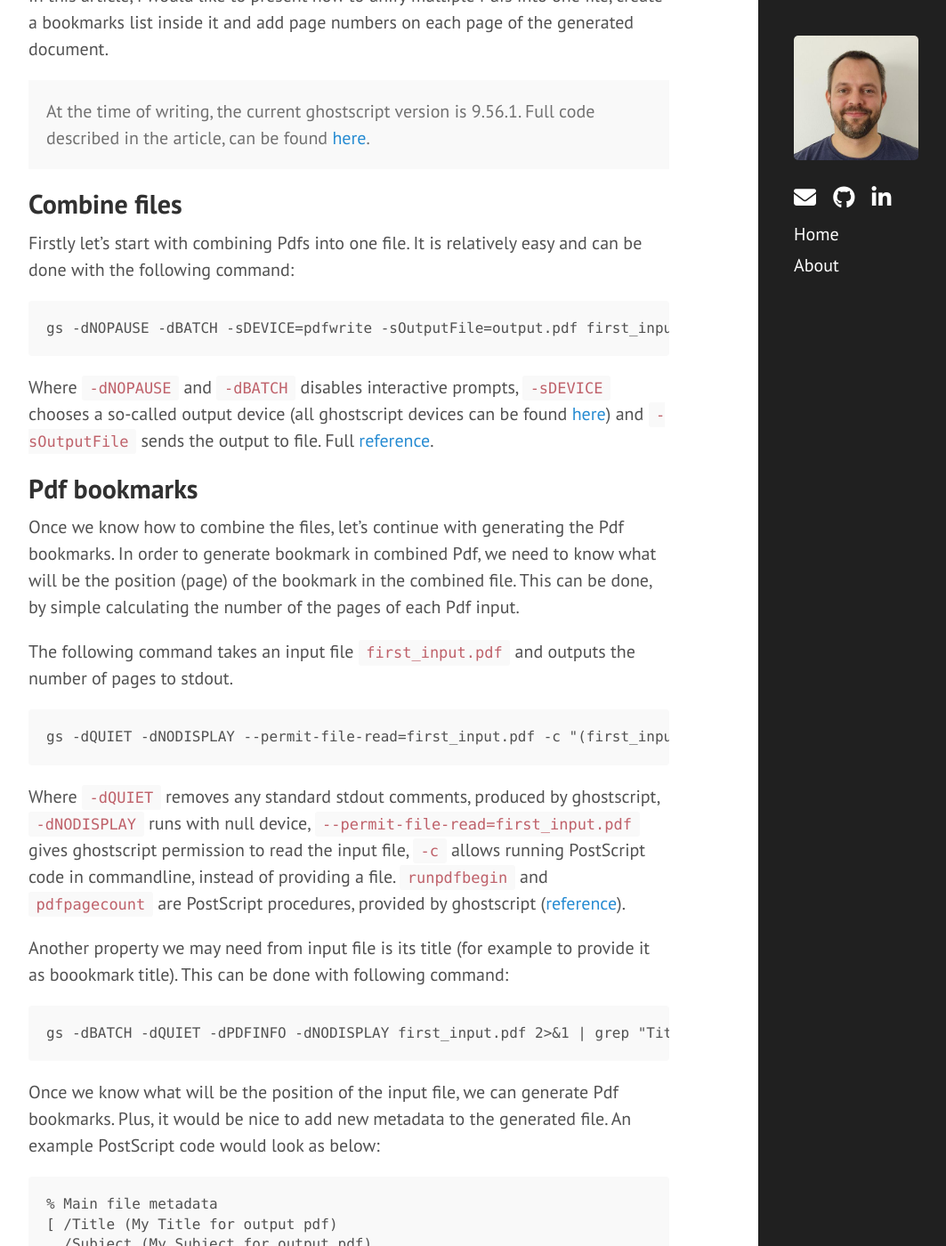
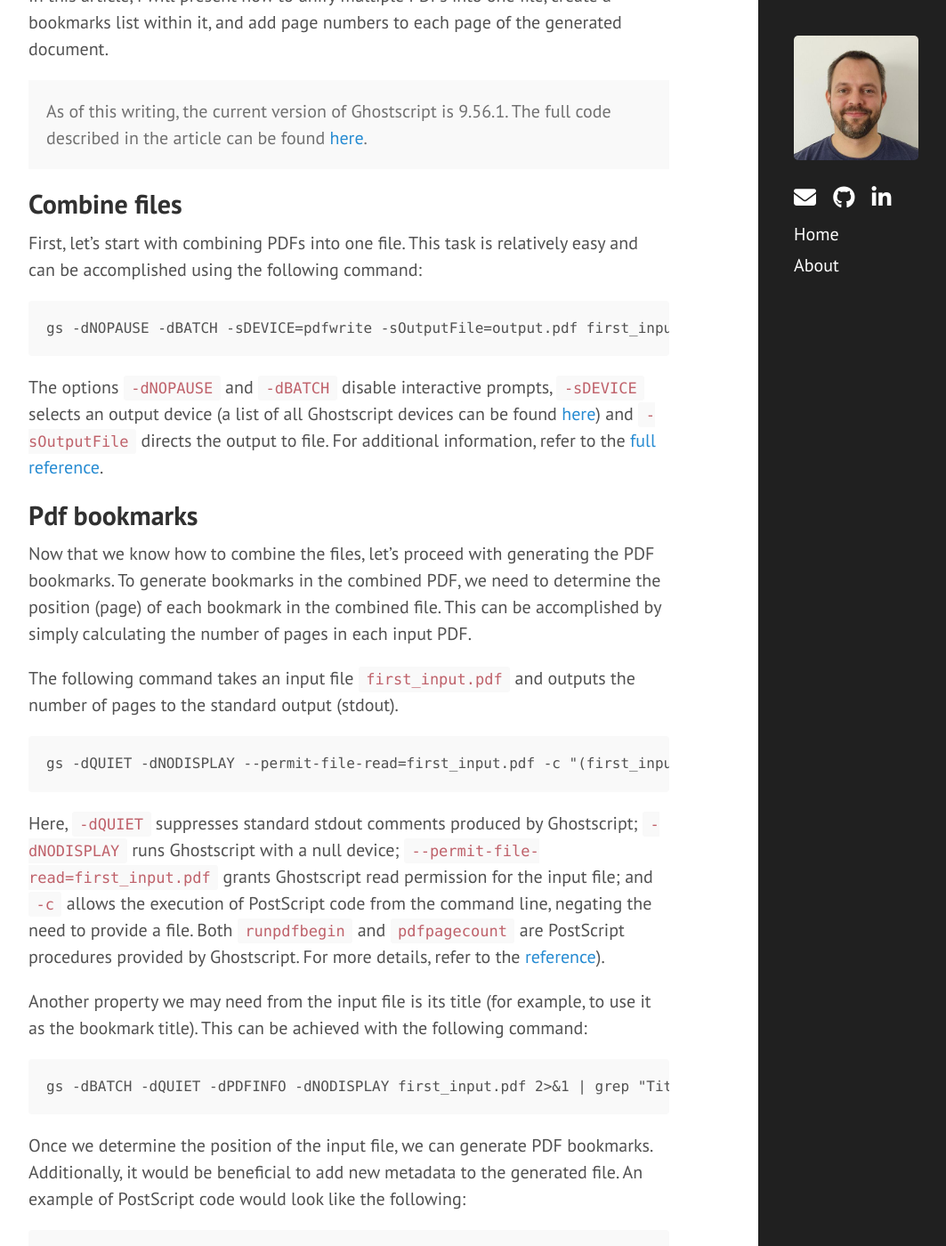
Before and after one commit to CodeGyver/codegyver.github.io, a Jekyll site: the page built from _posts/2022-05-09-combine-and-number-pdf-pages-with-ghostscript.md, in a window 1280 px wide and 1400 px high, scrolled down 330 px. Shown: the whole window at 89% size, without its empty margins (68-1131 px from the left). Built offline with Jekyll 4.4.1, drawn with Linux system fonts in a browser that asks for light colours; Markdown is read by kramdown in place of the engine named in the settings; some of the changed text lies outside the part shown.

Commit message:
Refien Ghostscript post

```diff
--- a/_posts/2022-05-09-combine-and-number-pdf-pages-with-ghostscript.md
+++ b/_posts/2022-05-09-combine-and-number-pdf-pages-with-ghostscript.md
@@ -5,40 +5,39 @@ redirect_from:
   - /2022/05/09/ghostscript/
 ---
 
-Ghostscript is an excellent interpreter for Postscript and Pdf files. It is installed on almost all modern Linux distributions per default.
+Ghostscript is an excellent interpreter for PostScript and PDF files and is installed by default on almost all modern Linux distributions.
 
-
-In this article, I would like to present how to unify multiple Pdfs into one file, create a bookmarks list inside it and add page numbers on each page of the generated document.
+In this article, I will present how to unify multiple PDFs into one file, create a bookmarks list within it, and add page numbers to each page of the generated document.
 
 <!--more-->
 
 <p class="message">
-At the time of writing, the current ghostscript version is 9.56.1. Full code described in the article, can be found <a href="https://github.com/zpieslak/scripts/tree/main/gs">here</a>.
+As of this writing, the current version of Ghostscript is 9.56.1. The full code described in the article can be found <a href="https://github.com/zpieslak/scripts/tree/main/gs">here</a>.
 </p>
 
 ## Combine files
 
-Firstly let's start with combining Pdfs into one file. It is relatively easy and can be done with the following command:
+First, let's start with combining PDFs into one file. This task is relatively easy and can be accomplished using the following command:
 
     gs -dNOPAUSE -dBATCH -sDEVICE=pdfwrite -sOutputFile=output.pdf first_input.pdf second_input.pdf
 
-Where `-dNOPAUSE` and `-dBATCH` disables interactive prompts, `-sDEVICE` chooses a so-called output device (all ghostscript devices can be found [here](https://www.ghostscript.com/doc/current/Use.htm#Output_device)) and `-sOutputFile` sends the output to file. Full [reference](https://www.ghostscript.com/doc/current/Use.htm).
+The options `-dNOPAUSE` and `-dBATCH` disable interactive prompts, `-sDEVICE` selects an output device (a list of all Ghostscript devices can be found [here](https://ghostscript.com/docs/9.56.1/Devices.htm)) and `-sOutputFile` directs the output to file. For additional information, refer to the [full reference](https://ghostscript.com/docs/9.56.1/Readme.htm).
 
 ## Pdf bookmarks
 
-Once we know how to combine the files, let's continue with generating the Pdf bookmarks. In order to generate bookmark in combined Pdf, we need to know what will be the position (page) of the bookmark in the combined file. This can be done, by simple calculating the number of the pages of each Pdf input.
+Now that we know how to combine the files, let's proceed with generating the PDF bookmarks. To generate bookmarks in the combined PDF, we need to determine the position (page) of each bookmark in the combined file. This can be accomplished by simply calculating the number of pages in each input PDF.
 
-The following command takes an input file `first_input.pdf` and outputs the number of pages to stdout.
+The following command takes an input file `first_input.pdf` and outputs the number of pages to the standard output (stdout).
 
     gs -dQUIET -dNODISPLAY --permit-file-read=first_input.pdf -c "(first_input.pdf) (r) file runpdfbegin pdfpagecount = quit"
 
-Where `-dQUIET` removes any standard stdout comments, produced by ghostscript, `-dNODISPLAY` runs with null device, `--permit-file-read=first_input.pdf` gives ghostscript permission to read the input file, `-c` allows running PostScript code in commandline, instead of providing a file. `runpdfbegin` and `pdfpagecount` are PostScript procedures, provided by ghostscript ([reference](https://github.com/ArtifexSoftware/ghostpdl/blob/1149c5ab914c7695caa8951bb8213f4241c51104/Resource/Init/pdf_main.ps)).
+Here, `-dQUIET` suppresses standard stdout comments produced by Ghostscript; `-dNODISPLAY` runs Ghostscript with a null device; `--permit-file-read=first_input.pdf` grants Ghostscript read permission for the input file; and `-c` allows the execution of PostScript code from the command line, negating the need to provide a file. Both `runpdfbegin` and `pdfpagecount` are PostScript procedures provided by Ghostscript. For more details, refer to the [reference](https://github.com/ArtifexSoftware/ghostpdl/blob/1149c5ab914c7695caa8951bb8213f4241c51104/Resource/Init/pdf_main.ps)).
 
-Another property we may need from input file is its title (for example to provide it as boookmark title). This can be done with following command:
+Another property we may need from the input file is its title (for example, to use it as the bookmark title). This can be achieved with the following command:
 
     gs -dBATCH -dQUIET -dPDFINFO -dNODISPLAY first_input.pdf 2>&1 | grep "Title: " | awk -F ': ' '{ print $NF }'
 
-Once we know what will be the position of the input file, we can generate Pdf bookmarks. Plus, it would be nice to add new metadata to the generated file. An example PostScript code would look as below:
+Once we determine the position of the input file, we can generate PDF bookmarks. Additionally, it would be beneficial to add new metadata to the generated file. An example of PostScript code would look like the following:
 
     % Main file metadata
     [ /Title (My Title for output pdf)
@@ -56,13 +55,13 @@ Once we know what will be the position of the input file, we can generate Pdf bo
       /Title (My Title for second input pdf)
       /OUT pdfmark
 
-We can provide this code either by `-c` option (as described earlier) or by providing a separate file. In this example we saved it as `bookmark.ps`.
+We can supply this code using the `-c` option (as described earlier) or by providing it within a separate file. In this example, it’s saved as `bookmark.ps`.
 
     gs -dNOPAUSE -dBATCH -sDEVICE=pdfwrite -sOutputFile=output.pdf bookmark.ps first_input.pdf second_input.pdf
 
 ## Page numbers
 
-The last thing (and the most complex) is to add page numbers to each page of the output edf. Preferably, page number should be added to the right bottom of the page. The example PostScript code would look like:
+The final, and most complex, step is to add page numbers to each page of the output PDF. Ideally, the page number should be placed at the bottom right of the page. Example PostScript code would look as follows:
 
     % Set PageCount
     globaldict /PageCount 1 put
@@ -93,7 +92,7 @@ The last thing (and the most complex) is to add page numbers to each page of the
     >>
     setpagedevice
 
-If we save the above code as `pages.ps`. The full command would look like this:
+If we save the above code as `pages.ps`, the full command would look like this:
 
     gs -dNOPAUSE -dBATCH -sDEVICE=pdfwrite -sOutputFile=output.pdf bookmark.ps pages.ps first_input.pdf second_input.pdf
 
```
Also changed, not shown: other parts of _posts/2022-05-09-combine-and-number-pdf-pages-with-ghostscript.md (+1 -1 lines).
